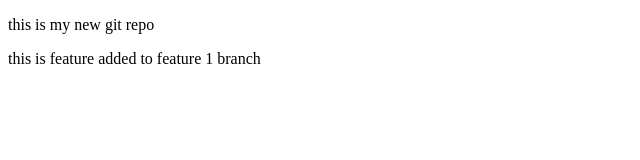
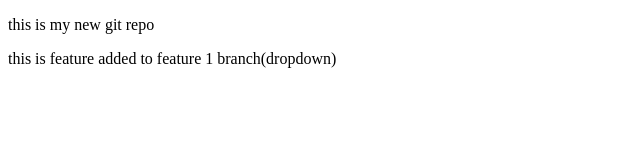
Before and after one commit to ratneshwar-916/demogitrep-2, a plain HTML site: page index.html in a window 1280 px wide. Shown: the full height of the page, 0-640 px from the left. Drawn offline with Linux system fonts and the light colour scheme.

Commit message:
added dropdown

```diff
--- a/index.html
+++ b/index.html
@@ -9,6 +9,6 @@
     <p>this is my new git repo
 
     </p>
-    <p>this is feature added to feature 1 branch</p>
+    <p>this is feature added to feature 1 branch(dropdown)</p>
 </body>
 </html>
```
